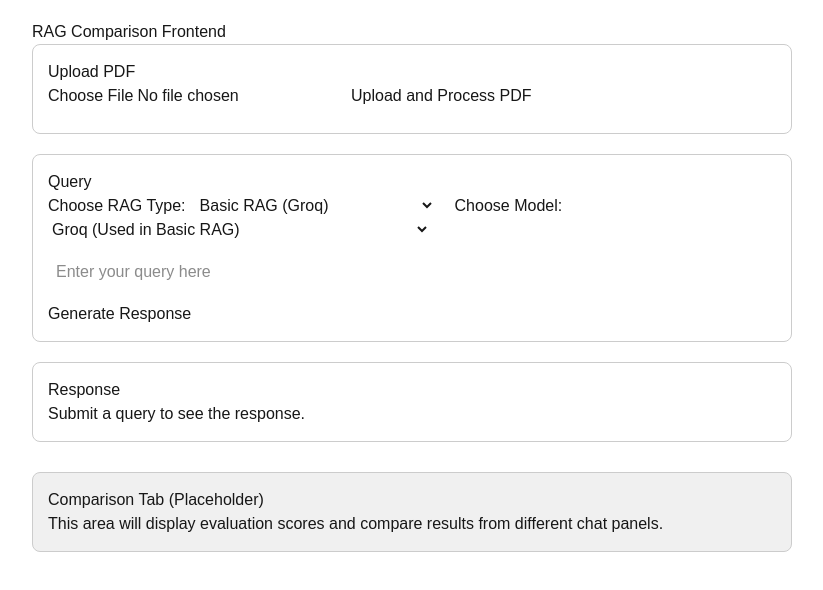
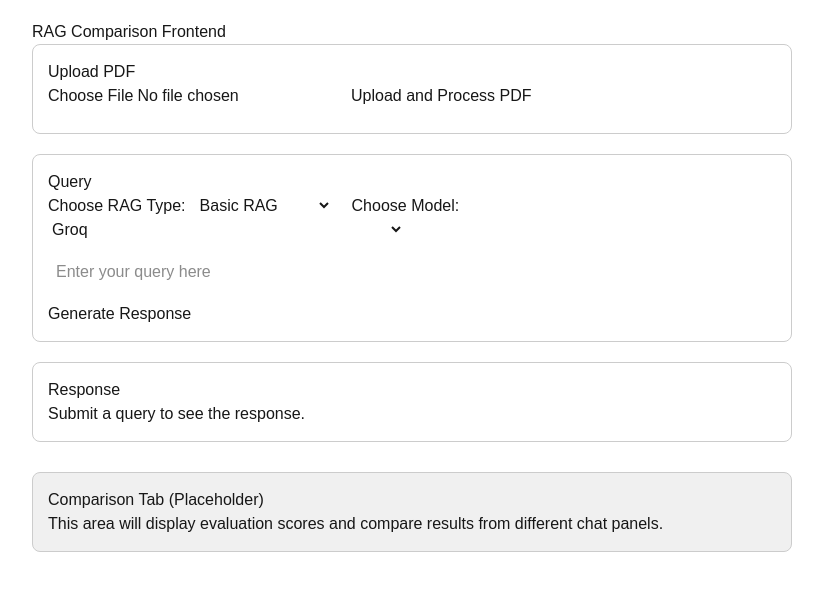
Before and after one commit to AbhayARao26/RAGComparison, a Next.js app in the folder frontend/: page / in a window 1280 px wide. Shown: the top 590 px of the page, without its empty margins (228-1051 px from the left). Built offline with nearby package versions, Linux system fonts and the light colour scheme.

Commit message:
Made it work with different model and RAG types

```diff
--- a/frontend/app/page.tsx
+++ b/frontend/app/page.tsx
@@ -6,8 +6,8 @@ export default function Home() {
   const [selectedFile, setSelectedFile] = useState<File | null>(null);
   const [query, setQuery] = useState<string>('');
   const [response, setResponse] = useState<string>('');
-  const [selectedModel, setSelectedModel] = useState<string>('groq'); // Default to groq for now, model selection is separate
-  const [selectedRagType, setSelectedRagType] = useState<string>('basic'); // Add state for RAG type
+  const [selectedModel, setSelectedModel] = useState<string>('groq');
+  const [selectedRagType, setSelectedRagType] = useState<string>('basic');
   const [loading, setLoading] = useState<boolean>(false);
 
   const handleFileChange = (event: ChangeEvent<HTMLInputElement>) => {
@@ -24,7 +24,6 @@ export default function Home() {
     setSelectedModel(event.target.value);
   };
 
-  // Handler for RAG type selection
   const handleRagTypeChange = (event: ChangeEvent<HTMLSelectElement>) => {
     setSelectedRagType(event.target.value);
   };
@@ -65,53 +64,32 @@ export default function Home() {
       return;
     }
 
+    console.log(`Using RAG Type: ${selectedRagType}, Model: ${selectedModel}`);
+
     setLoading(true);
     setResponse('');
 
-    // Determine the backend endpoint based on selected RAG type
-    let endpoint = 'http://localhost:8000/';
-    switch (selectedRagType) {
-      case 'basic':
-        endpoint += 'query/'; // Maps to the Groq endpoint
-        break;
-      case 'self-query':
-        endpoint += 'self-query/';
-        break;
-      case 'reranker':
-        endpoint += 'reranker-query/';
-        break;
-      default:
-        alert('Invalid RAG type selected.');
-        setLoading(false);
-        return;
-    }
-
-    // NOTE: The model selection dropdown is still visual only in this basic version.
-    // The backend endpoints are currently tied to specific models/RAG types.
-    // For full model control with the selected RAG type, the backend /chat endpoint
-    // from the initial prompt would need to be implemented.
-
-    const queryFormData = new FormData();
-    queryFormData.append('question', query);
-    // In a more advanced version with the /chat endpoint, you'd also send:
-    // queryFormData.append('rag_type', selectedRagType);
-    // queryFormData.append('model_id', selectedModel);
-
+    const chatRequestData = {
+        rag_type: selectedRagType,
+        model_id: selectedModel,
+        message: query,
+    };
 
     try {
-      const queryResponse = await fetch(endpoint, { // Use the determined endpoint
+      const queryResponse = await fetch('http://localhost:8000/chat', {
         method: 'POST',
-        body: queryFormData,
+        headers: {
+            'Content-Type': 'application/json',
+        },
+        body: JSON.stringify(chatRequestData),
       });
 
       if (queryResponse.ok) {
         const result = await queryResponse.json();
-        // Display the relevant part of the response based on the endpoint
-        // The exact response structure might vary slightly between endpoints
         if (result && result.answer) {
              setResponse(result.answer);
         } else {
-            setResponse(JSON.stringify(result, null, 2)); // Display full result if structure unexpected
+            setResponse(JSON.stringify(result, null, 2));
         }
 
       } else {
@@ -140,22 +118,18 @@ export default function Home() {
       <div style={{ marginBottom: '20px', border: '1px solid #ccc', padding: '15px', borderRadius: '8px' }}>
         <h2>Query</h2>
         <div style={{ marginBottom: '10px' }}>
-           {/* Dropdown for RAG Type */}
            <label htmlFor="rag-select" style={{ marginRight: '10px' }}>Choose RAG Type:</label>
            <select id="rag-select" value={selectedRagType} onChange={handleRagTypeChange} style={{ marginRight: '20px' }} disabled={loading}>
-               <option value="basic">Basic RAG (Groq)</option> {/* Corresponds to /query/ */}
-               <option value="self-query">Self-Query RAG (Gemini)</option> {/* Corresponds to /self-query/ */}
-               <option value="reranker">Reranker RAG (Gemini + Jina)</option> {/* Corresponds to /reranker-query/ */}
+               <option value="basic">Basic RAG</option>
+               <option value="self-query">Self-Query RAG</option>
+               <option value="reranker">Reranker RAG</option>
            </select>
 
-          {/* Dropdown for Model (Still placeholder functionality) */}
           <label htmlFor="model-select" style={{ marginRight: '10px' }}>Choose Model:</label>
           <select id="model-select" value={selectedModel} onChange={handleModelChange} disabled={loading}>
-            {/* These options are visual placeholders or tied to specific RAG types */}
-            <option value="gemini">Gemini (Placeholder)</option>
-            <option value="groq">Groq (Used in Basic RAG)</option>
-            <option value="jina">Jina (Used in Reranker, but needs Gemini for LLM)</option>
-             {/* Add other models as needed */}
+            <option value="gemini">Gemini</option>
+            <option value="groq">Groq</option>
+            <option value="jina">Jina (Note: Jina is a reranker, not an LLM itself)</option>
           </select>
         </div>
         <form onSubmit={handleQuerySubmit}>
@@ -180,11 +154,9 @@ export default function Home() {
         {!loading && response !== '' && <div style={{ whiteSpace: 'pre-wrap' }}>{response}</div>}
       </div>
 
-       {/* Placeholder for the Comparison Tab */}
        <div style={{ marginTop: '30px', border: '1px solid #ccc', padding: '15px', borderRadius: '8px', backgroundColor: '#f0f0f0' }}>
            <h2>Comparison Tab (Placeholder)</h2>
            <p>This area will display evaluation scores and compare results from different chat panels.</p>
-           {/* Content for comparison table/cards goes here */}
        </div>
 
     </div>
```
Also changed, not shown: 1 other file (tests, documents, lock files or other folders).
